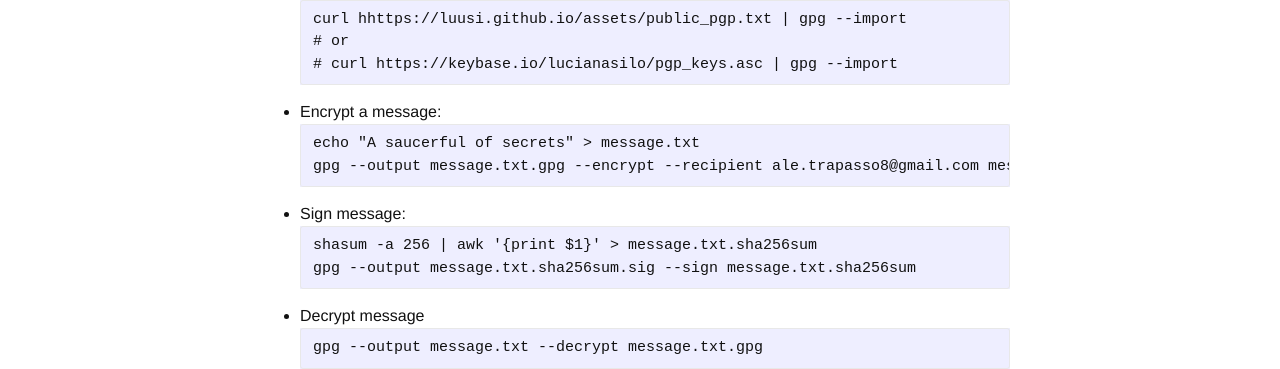
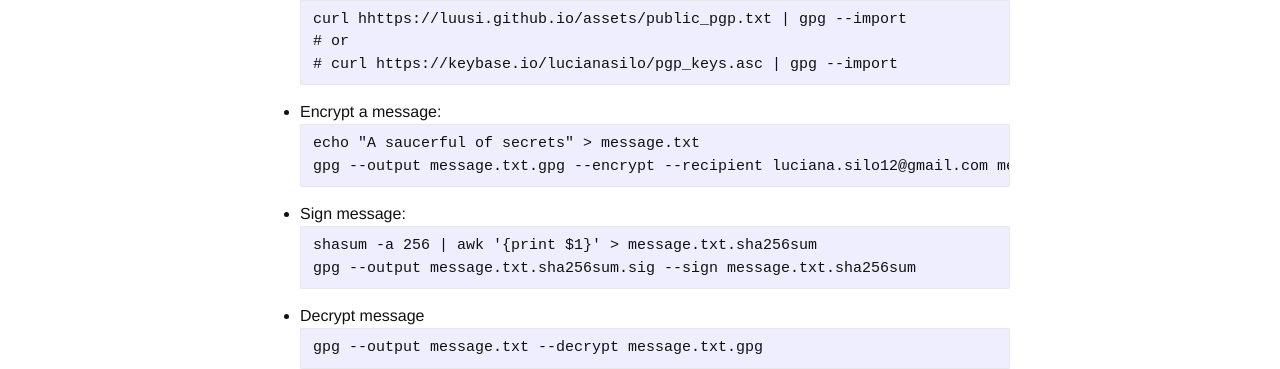
Before and after one commit to luusi/luusi.github.io, a Jekyll site: the page built from _pages/misc/how-to-use-my-pgp-key-cheatsheet.md, in a window 1280 px wide. Shown: the part 155-524 px from the top of the page. Built offline with Jekyll 4.4.1, drawn with Linux system fonts in a browser that asks for light colours; nearby versions of some CDN libraries; comment, search, counter and statistics services are not loaded; a style sheet for code colours, icons or effects is not loaded.

Commit message:
Update how-to-use-my-pgp-key-cheatsheet.md

````diff
--- a/_pages/misc/how-to-use-my-pgp-key-cheatsheet.md
+++ b/_pages/misc/how-to-use-my-pgp-key-cheatsheet.md
@@ -18,7 +18,7 @@ curl hhttps://luusi.github.io/assets/public_pgp.txt | gpg --import
 - Encrypt a message:
 ```
 echo "A saucerful of secrets" > message.txt
-gpg --output message.txt.gpg --encrypt --recipient ale.trapasso8@gmail.com message.txt
+gpg --output message.txt.gpg --encrypt --recipient luciana.silo12@gmail.com message.txt
 ```
 
 - Sign message:
````
